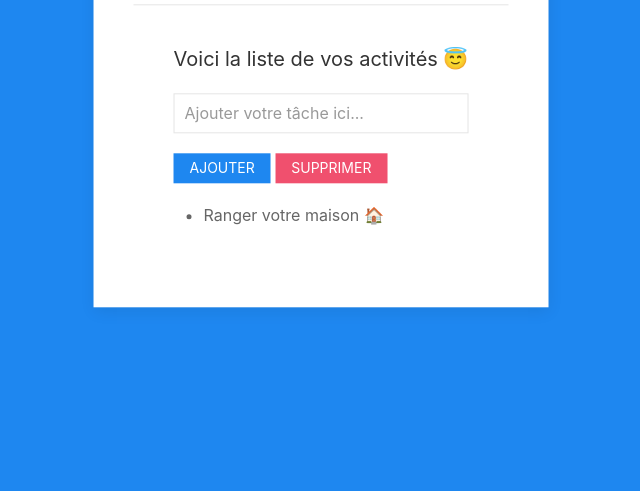
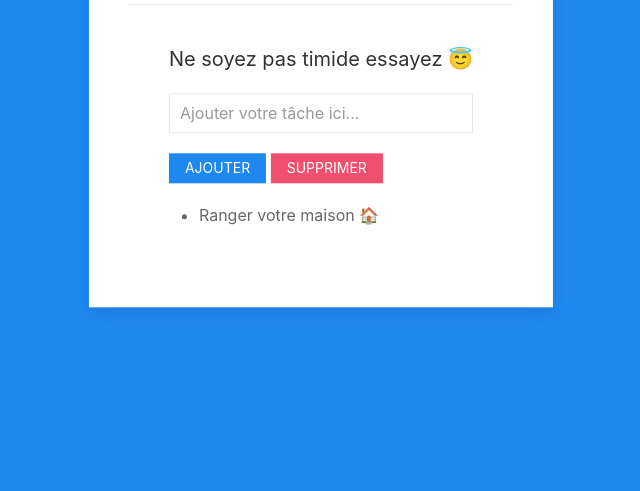
Before and after one commit to Devlop-er/DOM, a plain HTML site: page index.html in a window 1280 px wide. Shown: the part 309-800 px from the top of the page, without its empty margins (319-959 px from the left). Drawn offline with nearby package versions, Linux system fonts and the light colour scheme.

Commit message:
Update index.html

```diff
--- a/index.html
+++ b/index.html
@@ -20,7 +20,7 @@
                     </div>
 
                     <div class="uk-card-body">
-                        <h4>Voici la liste de vos activités &#x1F607;</h4>
+                        <h4>Ne soyez pas timide essayez &#x1F607;</h4>
                         <div class="uk-margin">
                             <input class="uk-input" type="text" id="tache" placeholder="Ajouter votre tâche ici...">
                         </div>
```
